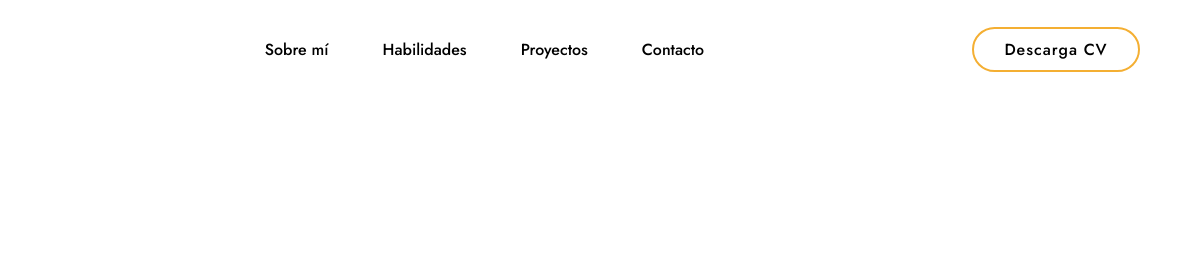
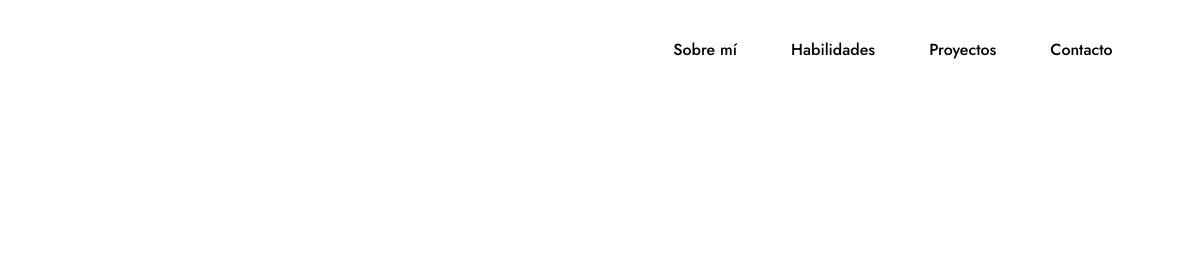
Before and after one commit to MauroRincon/portfolio, a plain HTML site: page index.html in a window 1280 px wide. Shown: the top 280 px of the page, 102-1280 px from the left. Drawn offline with nearby package versions, Linux system fonts and the light colour scheme.

Commit message:
elimino boton de descarga de hv

```diff
--- a/index.html
+++ b/index.html
@@ -24,7 +24,7 @@
       <li><a href="#service">Proyectos</a></li>
       <li><a href="#contact">Contacto</a></li>
     </ul>
-    <a href="#" class="top-btn">Descarga CV</a>
+    <!-- <a href="#" class="top-btn">Descarga CV</a> -->
   </header>
 
   <!-- Home -->
```
